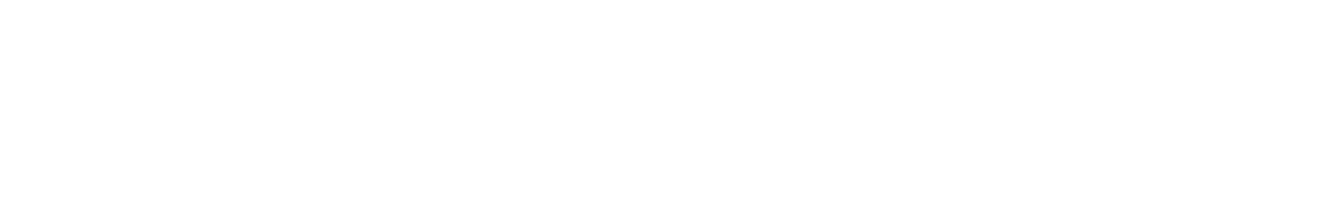
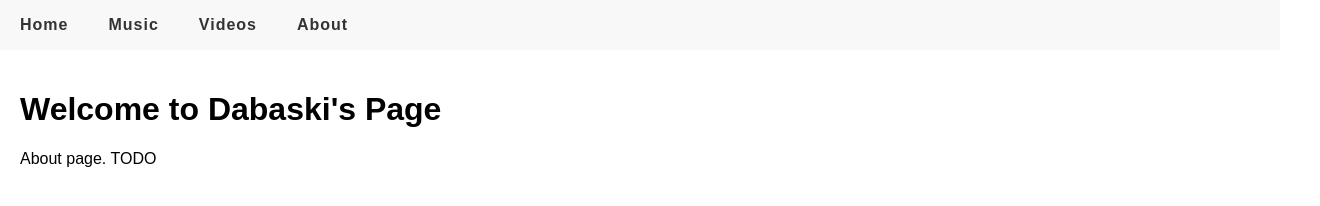
Before and after one commit to Dabaski/dabaski.github.io, a plain HTML site: page about.html in a window 1280 px wide. Shown: the whole page, 1320 px wide, since content can reach past the window. Drawn offline with Linux system fonts and the light colour scheme.

Commit message:
Set up the page for about and set up TODO

```diff
--- a/about.html
+++ b/about.html
@@ -2,9 +2,34 @@
 <html lang="en">
 <head>
     <meta charset="UTF-8">
-    <title>Title</title>
+    <meta name="viewport" content="width=device-width, initial-scale=1.0">
+    <title>Dabaski's Project</title>
+    <link rel="stylesheet" href="styles.css">
+    <style>
+        body {
+            font-family: Arial, sans-serif;
+            margin: 0;
+            padding: 0;
+        }
+    </style>
 </head>
 <body>
+<nav class="nav">
+    <ul class="nav-links">
+        <li><a href="index.html">Home</a></li>
+        <li><a href="music/index.html">Music</a></li>
+        <li><a href="videos/index.html">Videos</a></li>
+        <li><a href="about.html">About</a></li>
+    </ul>
+</nav>
 
+<!-- Content Area -->
+<div class="content">
+    <!-- Your website content will go here -->
+    <div id="home">
+        <h1>Welcome to Dabaski's Page</h1>
+        <p>About page. TODO</p>
+    </div>
+</div>
 </body>
 </html>
```
Also changed, not shown: videos/index.html (+3 -2 lines).
